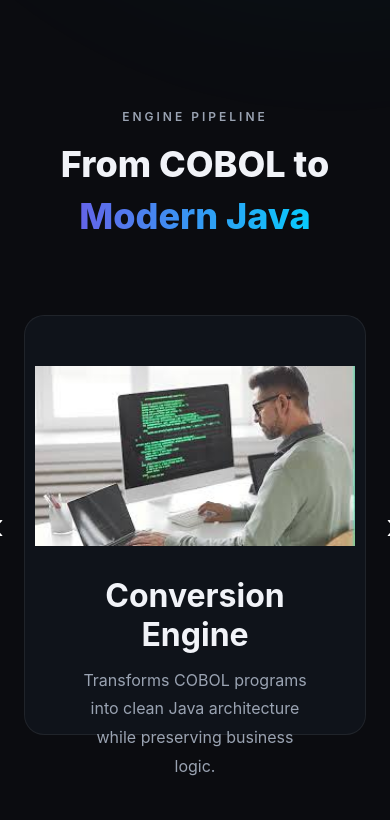
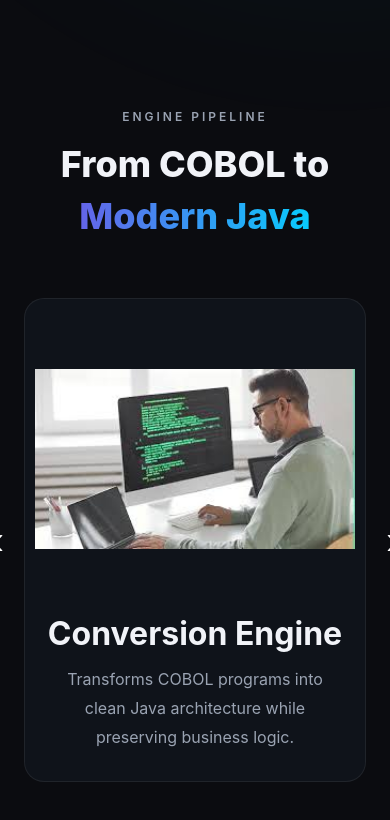
Before and after one commit to KarmanayGupta/EqV, a React (Vite) app: page / in a window 390 px wide. Shown: the part 2115-2935 px from the top of the page. Built offline with nearby package versions, Linux system fonts and the light colour scheme.

Commit message:
Responsive 3/4

```diff
--- a/src/styles/global.css
+++ b/src/styles/global.css
@@ -720,7 +720,11 @@ section {
   .slide {
     flex-direction: column;
     text-align: center;
-    gap: 30px;
+
+    height: auto; /* allow slide to expand */
+    padding: 30px 20px;
+
+    gap: 25px;
   }
 
   .slide-image img {
```
